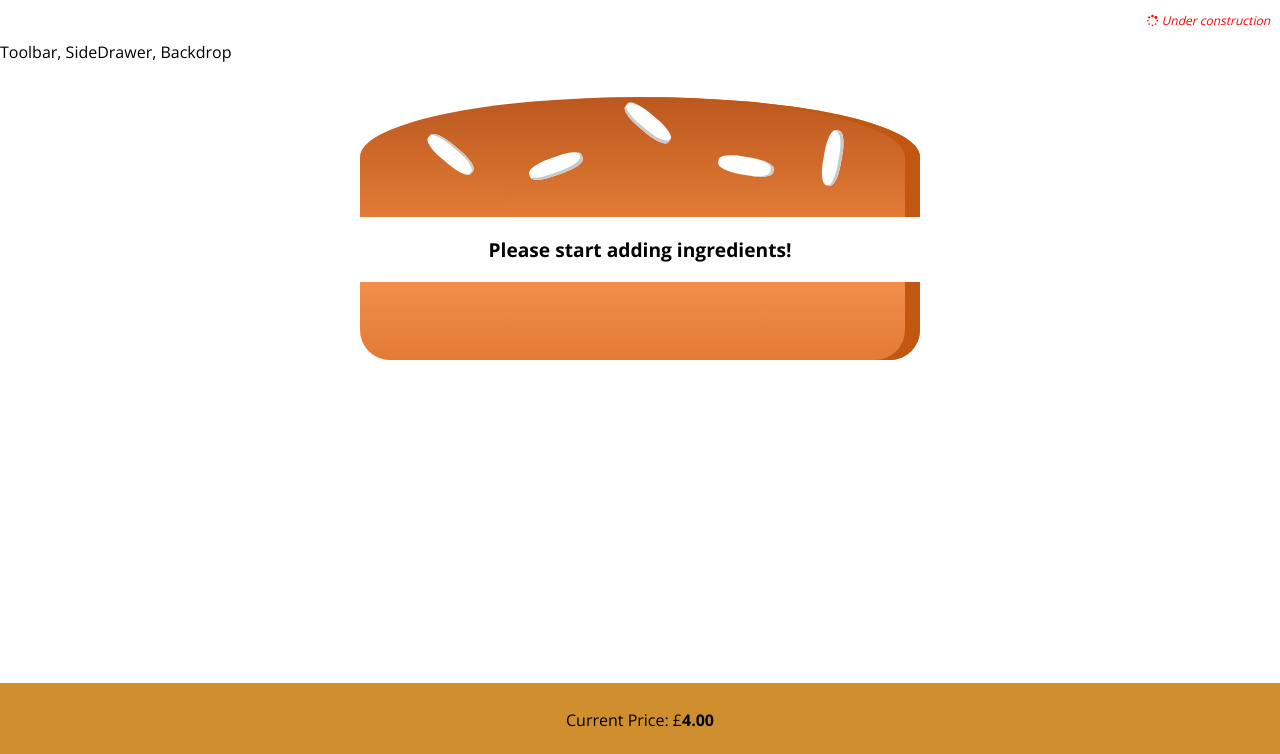
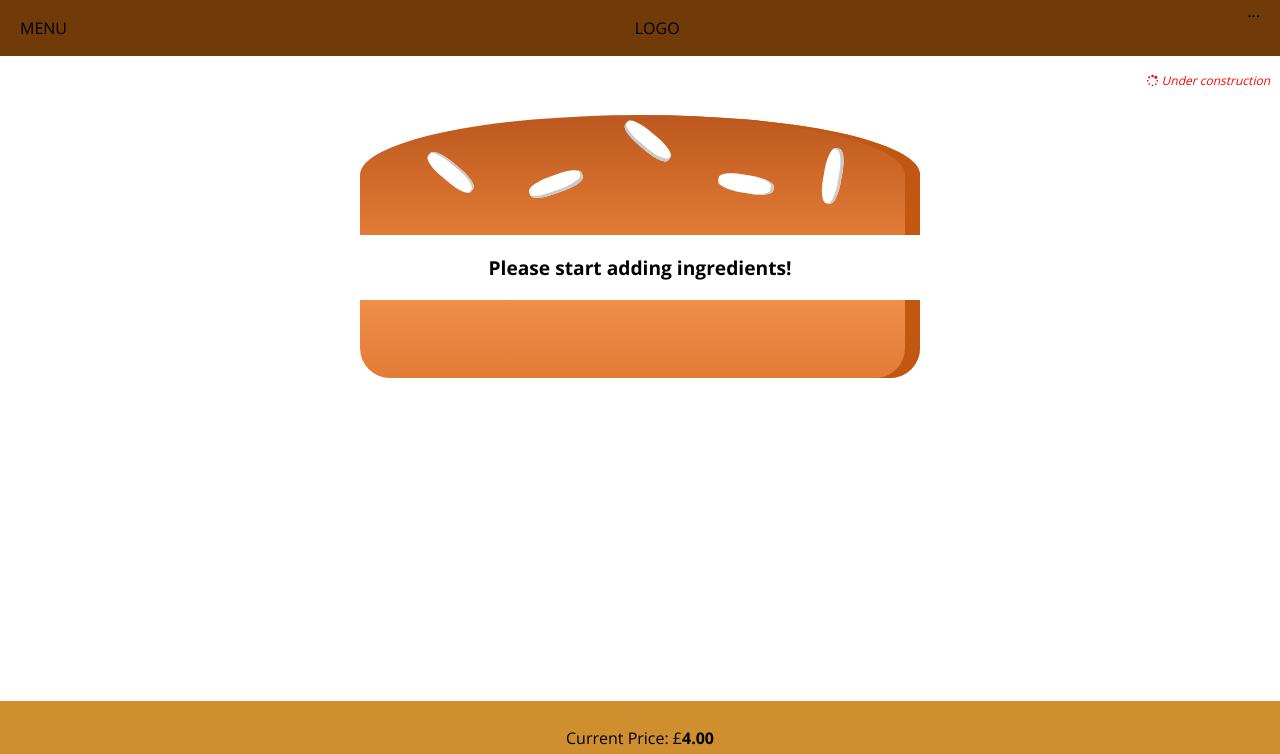
Before and after one commit to manuel-valles/make-a-burger, a React app: page / in a window 1280 px wide. Shown: the top 754 px of the page. Built offline with nearby package versions, Linux system fonts and the light colour scheme.

Commit message:
Starting Toolbar

```diff
--- a/src/components/Layout/Layout.css
+++ b/src/components/Layout/Layout.css
@@ -1,5 +1,5 @@
 .Content {
-    margin-top: 20px;
+    margin-top: 72px;
 }
 .Temp{
     color: red;
--- a/src/components/Layout/Layout.js
+++ b/src/components/Layout/Layout.js
@@ -1,12 +1,13 @@
 import React from 'react';
 import Auxiliar from '../../hoc/Auxiliar';
 import styles from './Layout.css';
+import Toolbar from '../Navigation/Toolbar/Toolbar';
 
 const layout = (props) => (
     <Auxiliar>
-        <p className={styles.Temp}><i className="fa fa-spinner" aria-hidden="true"></i> Under construction</p>
-        <div>Toolbar, SideDrawer, Backdrop</div>
+        <Toolbar />
         <main className={styles.Content}>
+            <p className={styles.Temp}><i className="fa fa-spinner" aria-hidden="true"></i> Under construction</p>
             {props.children}
         </main>
     </Auxiliar>
--- /dev/null
+++ b/src/components/Navigation/Toolbar/Toolbar.css
@@ -0,0 +1,18 @@
+.Toolbar{
+    height: 56px;
+    width: 100%;
+    position: fixed;
+    top: 0;
+    left: 0;
+    background: #703B09;
+    display: flex;
+    justify-content: space-between;
+    align-items: center;
+    padding: 0 20px;
+    box-sizing: border-box;
+    z-index: 90;
+}
+
+.Toolbar nav{
+    height: 100%;
+}
--- /dev/null
+++ b/src/components/Navigation/Toolbar/Toolbar.js
@@ -0,0 +1,14 @@
+import React from 'react';
+import styles from './Toolbar.css';
+
+const toolbar = (props) => (
+    <header className={styles.Toolbar}>
+        <div>MENU</div>
+        <div>LOGO</div>
+        <nav>
+            ...
+        </nav>
+    </header>
+);
+
+export default toolbar;
```
